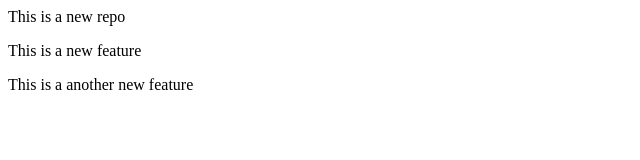
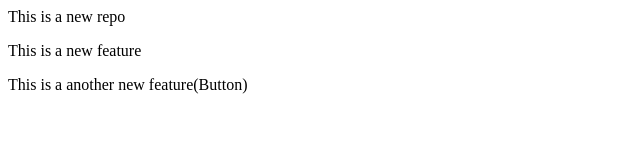
Before and after one commit to yuvrajgholia/LocalRepoo, a plain HTML site: page index.html in a window 1280 px wide. Shown: the full height of the page, 0-640 px from the left. Drawn offline with Linux system fonts and the light colour scheme.

Commit message:
Add Button

```diff
--- a/index.html
+++ b/index.html
@@ -1,3 +1,3 @@
 <p>This is a new repo</p>
 <p>This is a new feature</p>
-<p>This is a another new feature</p>
+<p>This is a another new feature(Button)</p>
```
